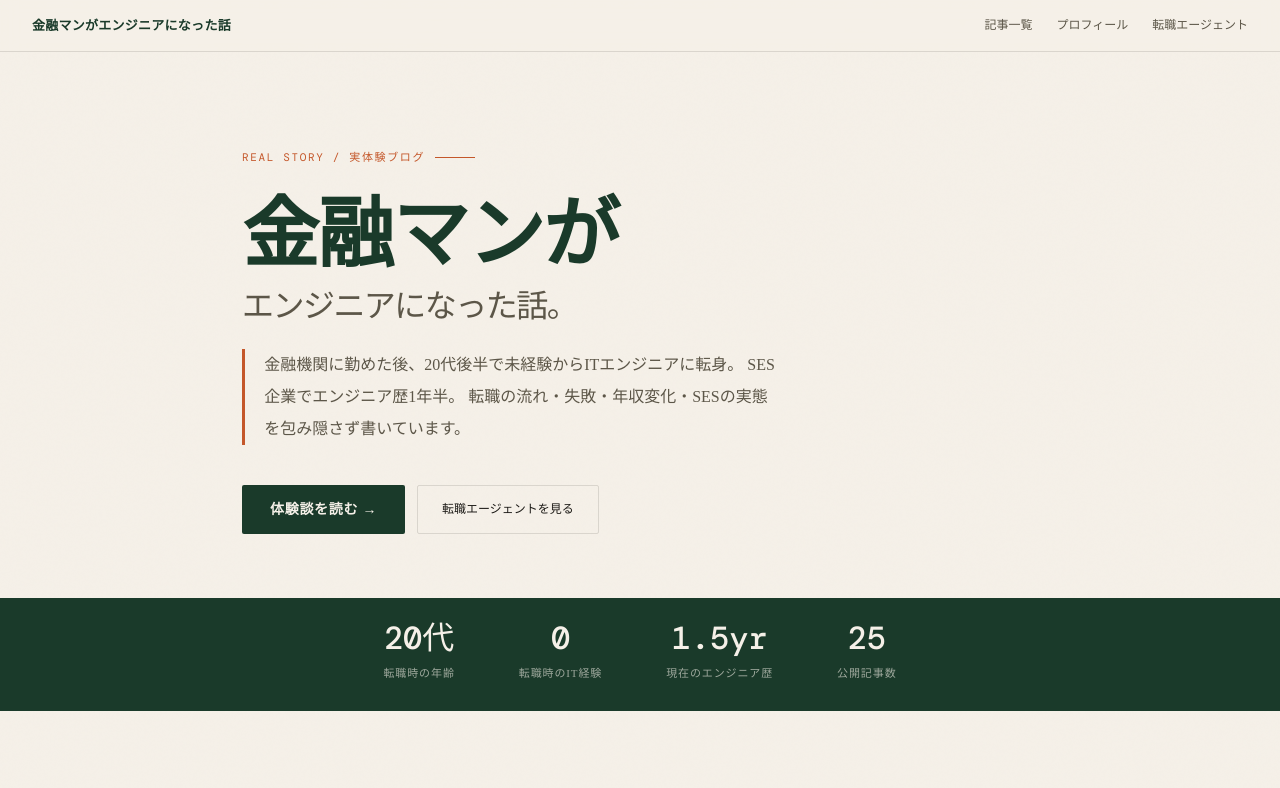
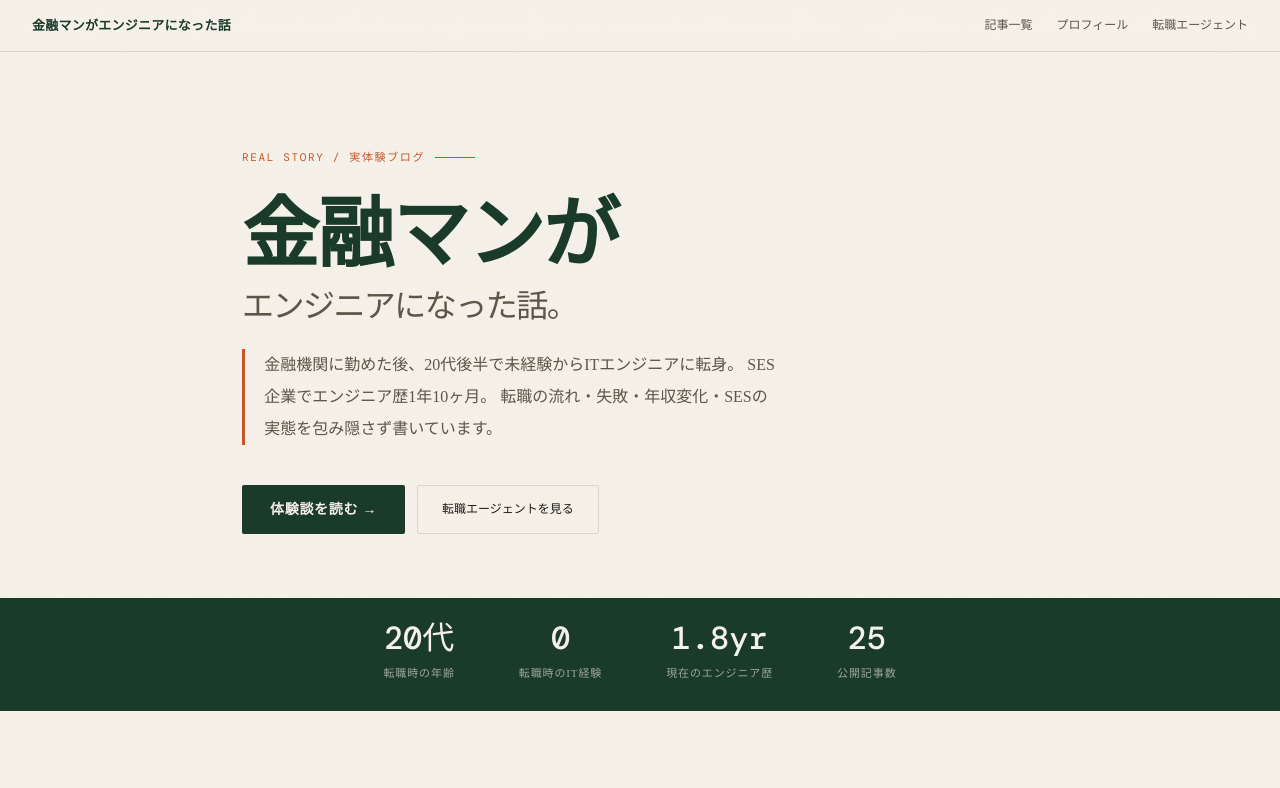
Before and after one commit to nokka7465-ux/kinyu-engineer, a plain HTML site: page index.html in a window 1280 px wide. Shown: the top 788 px of the page. Drawn offline with nearby package versions, Linux system fonts and the light colour scheme.

Commit message:
Update profile tenure on top page to current 1年10ヶ月 (1.8yr)
Article body claims kept as historical (at-time-of-writing).

```diff
--- a/index.html
+++ b/index.html
@@ -476,7 +476,7 @@
   </h1>
   <p class="hero-desc">
     金融機関に勤めた後、20代後半で未経験からITエンジニアに転身。
-    SES企業でエンジニア歴1年半。
+    SES企業でエンジニア歴1年10ヶ月。
     転職の流れ・失敗・年収変化・SESの実態を包み隠さず書いています。
   </p>
   <div class="hero-btns">
@@ -495,7 +495,7 @@
     <span class="stat-label">転職時のIT経験</span>
   </div>
   <div class="stat-item">
-    <span class="stat-num">1.5yr</span>
+    <span class="stat-num">1.8yr</span>
     <span class="stat-label">現在のエンジニア歴</span>
   </div>
   <div class="stat-item">
@@ -809,7 +809,7 @@
         </div>
         <div class="timeline-item">
           <span class="timeline-year">現在</span>
-          <span>SESエンジニア歴1年半・Python / C / SQL を勉強中</span>
+          <span>SESエンジニア歴1年10ヶ月・Python / C / SQL を勉強中</span>
         </div>
       </div>
     </div>
```
